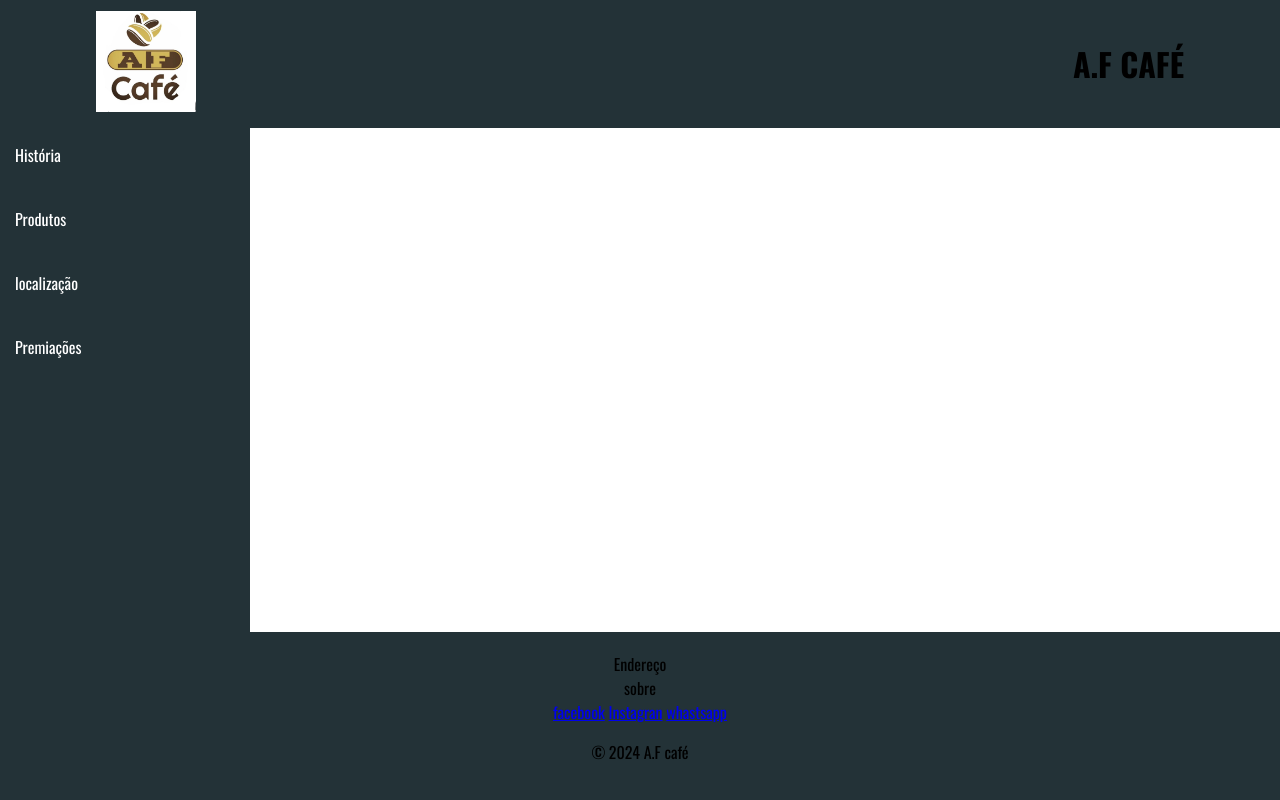
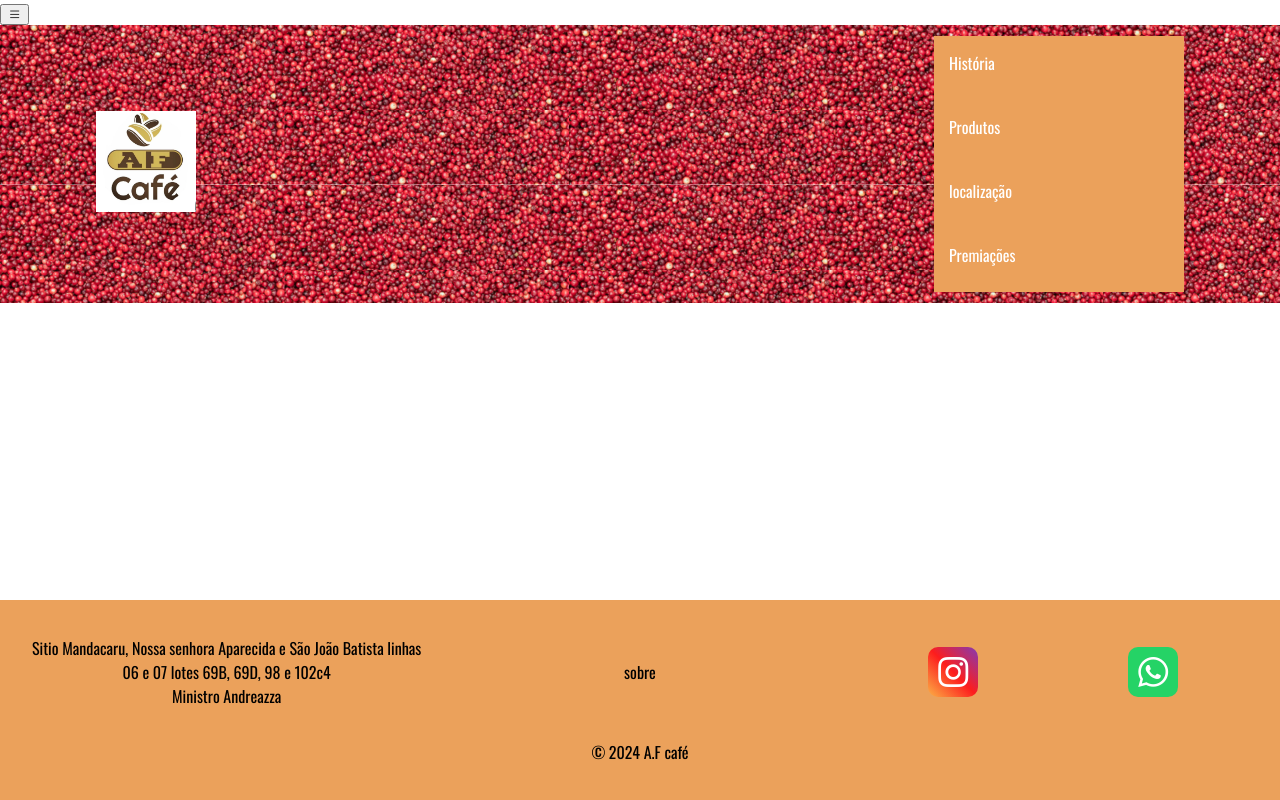
Before and after one commit to ThauanyCarvalho/ProjetoAFCafe, a PHP site: page / in a window 1280 px wide. Run offline with PHP 8.4, Linux system fonts and the light colour scheme.

Commit message:
alteração3008

```diff
--- a/css/base.css
+++ b/css/base.css
@@ -1,10 +1,11 @@
 @import url('https://fonts.googleapis.com/css2?family=Oswald:wght@200..700&family=Roboto:ital,wght@0,100;0,300;0,400;0,500;0,700;0,900;1,100;1,300;1,400;1,500;1,700;1,900&display=swap');
+@import url("https://cdn.jsdelivr.net/npm/bootstrap-icons@1.11.3/font/bootstrap-icons.min.css");
 :root{
    font-family: Oswald;
    font-size: 16px;
-   color: black;
+   color: rgb(0, 0, 0);
    --font-secundaria:Roboto, sans-serif;
-   --cor-principal:#233237
+   --cor-principal:rgb(235, 161, 91);
 }
 *{
     box-sizing: border-box;
@@ -16,3 +17,69 @@ body{
     flex-direction: column;
     height: 100vh;
 }
+header{
+    background: url(../IMAGENS/cafe-secando-2.png);
+
+  }
+  .menu{
+      flex-basis: 250px;
+      background-color: var(--cor-principal) ;
+      display: flex;
+      flex-direction: column ;
+      margin: 0;
+      padding: 0;
+      /* flex-direction: row; */
+
+  }
+  .menu ul{
+      list-style: none;
+      padding: 0;
+      margin: 0;
+  }
+  .menu li{
+      margin-bottom: 10px ;
+  }
+  .menu a{
+  text-decoration: none;
+  color: #fff;
+  padding: 15px;
+  display: block;
+  }
+  .menu a:hover{
+  background-color: #aa914c;
+  color: rgb(255, 255, 255);
+  }
+  .conteudo{
+      padding: 10px;
+      color: rgb(20, 20, 20);
+  }
+  footer{
+      flex: 0 0 auto;
+      text-align: center;
+      background-color: var(--cor-principal);
+      padding: 20px;
+  }
+
+  footer .rede-social{
+    display: flex;
+    flex-direction: row;
+    justify-content: space-around;
+    font-size: 30px;
+    align-items: center;
+    flex-wrap: wrap;
+  }
+
+  footer a{
+    text-decoration: none;
+    color: #fff;
+    display: block;
+    width: 50px;
+    height: 50px;
+    border-radius: 10px;
+  }
+  .whastsapp{
+    background-color:rgb(37, 211, 102)
+  }
+  .instagram{
+    background-image: linear-gradient(45deg,#fcb045,#fd1d1d,#833ab4);
+  }
--- a/css/index.css
+++ b/css/index.css
@@ -14,39 +14,13 @@ main{
     flex: 1;
     display: flex;
 }
-.menu{
-    flex-basis: 250px;
-    background-color: var(--cor-principal) ;
+footer .linha{
     display: flex;
-    flex-direction: column ;
-    margin: 0;
-    padding: 0;
+    flex-direction: row;
+    justify-content: space-around;
+    align-items: center;
+    flex-wrap: wrap;
 }
-.menu ul{
-    list-style: none;
-    padding: 0;
-    margin: 0;
+footer .item{
+    width: 400px;
 }
-.menu li{
-    margin-bottom: 10px ;
-}
-.menu a{
-text-decoration: none;
-color: #fff;
-padding: 15px;
-display: block;
-}
-.menu a:hover{
-background-color: #6e581a;
-color: black;
-}
-.conteudo{
-    padding: 10px;
-    color: black;
-}
-footer{
-    flex: 0 0 auto;
-    text-align: center;
-    background-color: var(--cor-principal);
-    padding: 20px;
-}
--- a/index.html
+++ b/index.html
@@ -15,19 +15,16 @@
 </head>
 
 <body>
+    <div class="menu-res">
+        <button onclick="abrir_menu()"><i class="bi bi-list"></i></button>
+    </div>
     <header>
         <div class="logo">
             <img src="IMAGENS/FOTO-LOGO.jfif" alt="Logo da empresa">
         </div>
         <div class="empresa">
-            <h1>A.F CAFÉ</h1>
         </div>
-    </header>
-    <main>
         <nav class="menu">
-
-
-
             <ul>
                 <li><a href="historia">História</a></li>
                 <li><a href="produtos">Produtos</a></li>
@@ -35,21 +32,22 @@
                 <li><a href="premiacao">Premiações</a></li>
             </ul>
         </nav>
+    </header>
+    <main>
         <section class="conteudo">
         </section>
     </main>
     <footer>
         <div class="linha">
             <div class="item">
-                Endereço
+               <p>Sitio Mandacaru, Nossa senhora Aparecida e São João Batista linhas 06 e 07 lotes 69B, 69D, 98 e 102c4<br>Ministro Andreazza<br></p>
             </div>
             <div class="item">
                 sobre
             </div>
-            <div class="item">
-                <a href="https://www.facebook.com/Perfil">facebook</a>
-                <a href="https://www.instagran.com/Perfil">Instagran</a>
-                <a href="https://www.whastsapp.com/Perfil">whastsapp</a>
+            <div class="item rede-social">
+                <a class="instagram"href="https://www.instagram.com/Perfil"><i class="bi bi-instagram"></i></a>
+                <a class="whastsapp" href="https://www.whastsapp.com/Perfil"><i class="bi bi-whatsapp"></i></a>
             </div>
         </div>
         <p>&copy; 2024 A.F café</p>
```
Also changed, not shown: IMAGENS/cafe-secando-2.png (added), imagem cafe.jpg (deleted).
